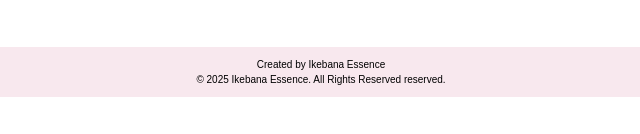
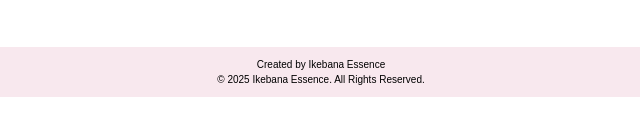
Before and after one commit to Jovantqq428/Plants-and-Greenery, a plain HTML site: page index.html in a window 1280 px wide. Shown: the part 5206-5340 px from the top of the page, 319-959 px from the left. Drawn offline with Linux system fonts and the light colour scheme.

Commit message:
Update index.html

```diff
--- a/index.html
+++ b/index.html
@@ -84,7 +84,7 @@
     </section>
   <footer>
     <div class="">
-      <p>Created by Ikebana Essence</a><br />© 2025 Ikebana Essence. All Rights Reserved reserved.</p>
+      <p>Created by Ikebana Essence</a><br />© 2025 Ikebana Essence. All Rights Reserved.</p>
     </div>
   </footer>
 </body>
```
